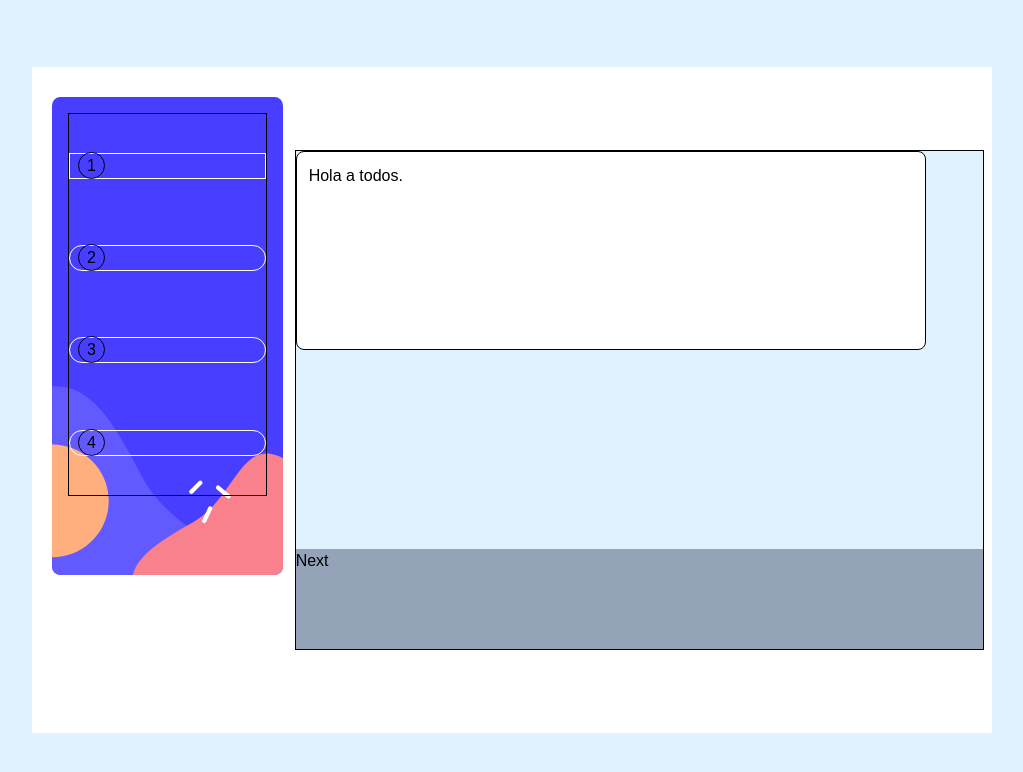
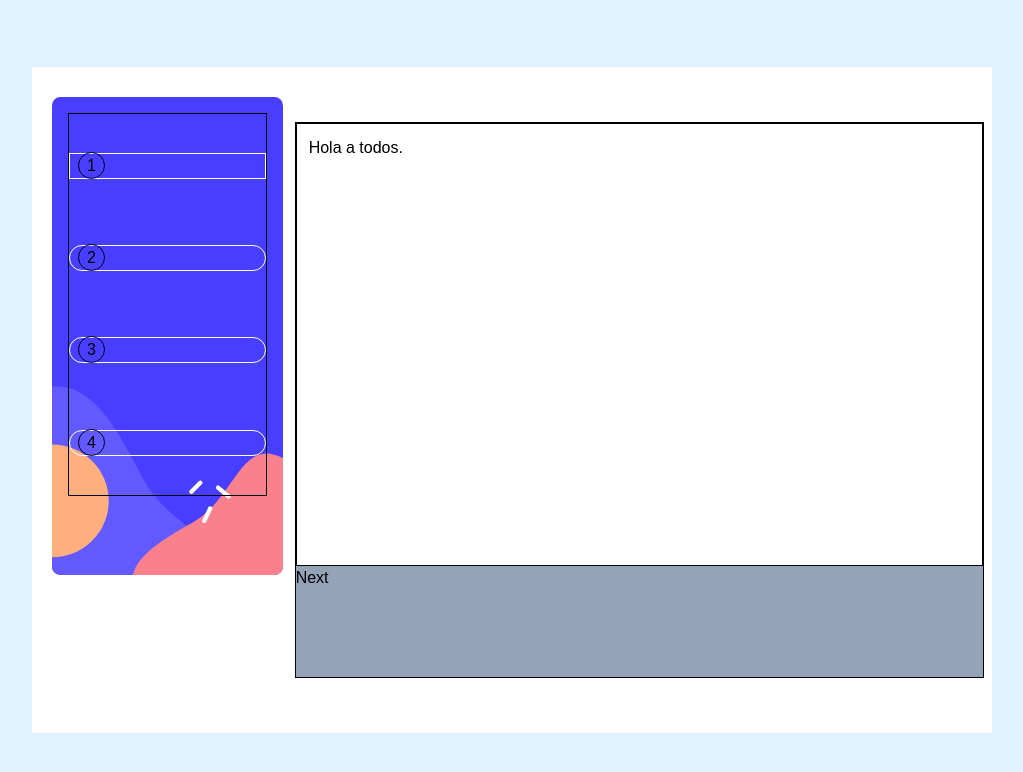
Before and after one commit to CruzFM/multi-step-menu, a React (Create React App) app: page / in a window 1280 px wide. Shown: the top 772 px of the page, without its empty margins (128-1151 px from the left). Built offline with nearby package versions, Linux system fonts and the light colour scheme.

Commit message:
desktop sizing fixed.

```diff
--- a/src/Components/Home/Home.jsx
+++ b/src/Components/Home/Home.jsx
@@ -1,16 +1,6 @@
 export const Home = ()=>{
     return(
         <main className="flex items-start justify-center h-screen bg-sky-100 relative md:items-center">
-            {/* <div className=" w-3/4 h-5/6 flex items-center px-2 bg-white">
-                <aside className=" h-95 w-60 bg-blue-200 mx-3 sidebarBg">
-                    <p>Hola Fer</p>
-
-                </aside>
-                <article className=" h-5/6 w-8/12">
-                    <p>Hola a todos.</p>
-                </article>
-            </div> */}
-
             <div className=" h-full flex flex-col justify-center relative md:w-3/4 md:h-5/6 md:flex-row md:px-2 md:bg-white md:items-center">
                 <aside className=" w-screen h-1/4 sidebarBg-mov md:h-95 md:w-3/12 md:mx-3 p-4">
                     {/* md:py-4 md:px-2  */}
@@ -31,9 +21,9 @@ export const Home = ()=>{
                         </li>
                     </ul>
                 </aside>
-                <div className=" h-3/4 flex-col border border-black border-solid md:w-9/12">
+                <div className=" h-3/4 flex-col border border-black border-solid md:w-9/12 md:h-5/6">
                     <div className=" h-4/5 bg-sky-100">
-                        <article className=" w-11/12 bg-white  border border-solid border-black  absolute top-28 left-1 h-2/4 p-3 rounded-lg md:static">
+                        <article className=" w-11/12 bg-white  border border-solid border-black  absolute top-28 left-1 h-2/4 p-3 rounded-lg md:static md:w-full md:h-full md:rounded-none">
                             {/* absolute top-24 left-1  */}
                             <p>Hola a todos.</p>
                         </article>
```
